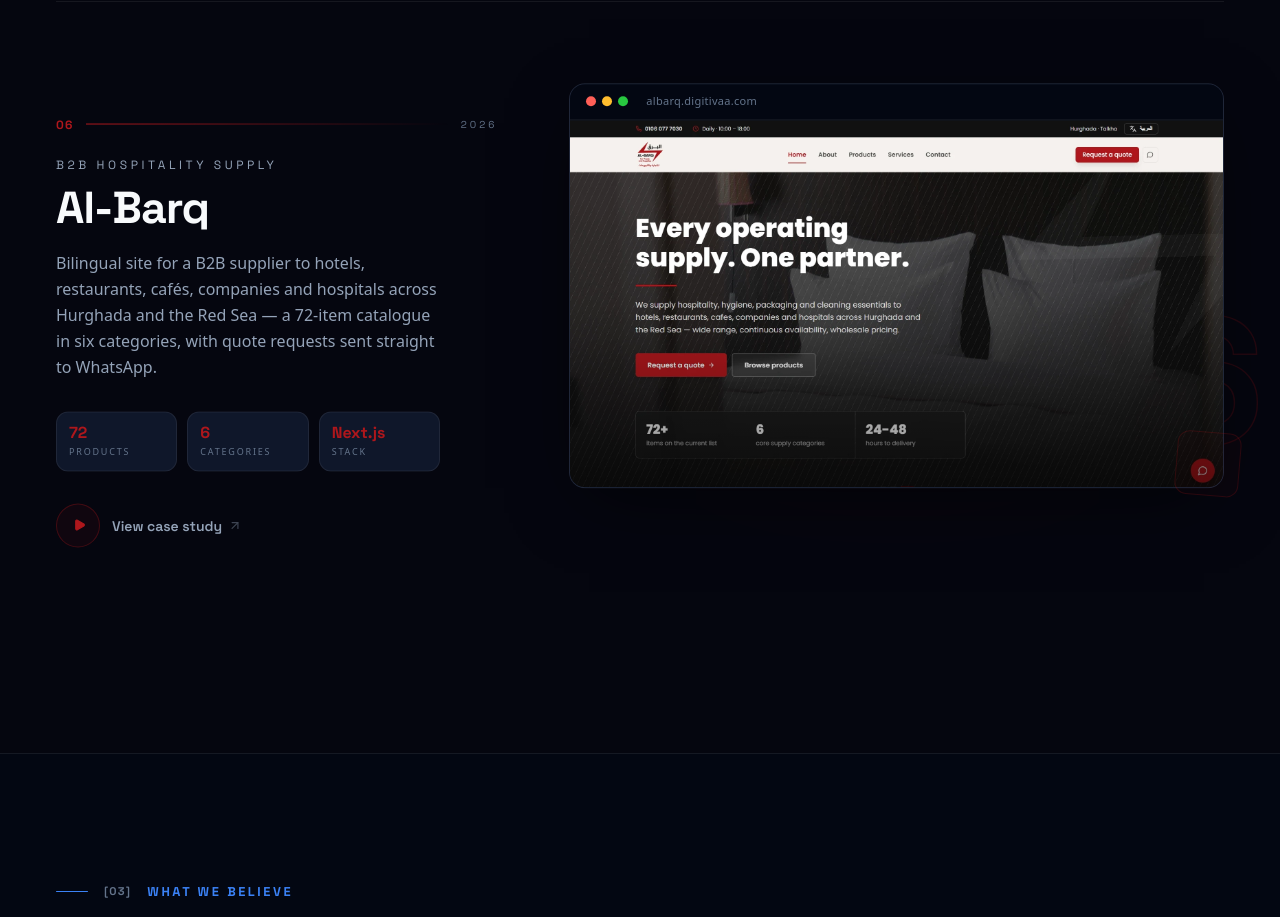
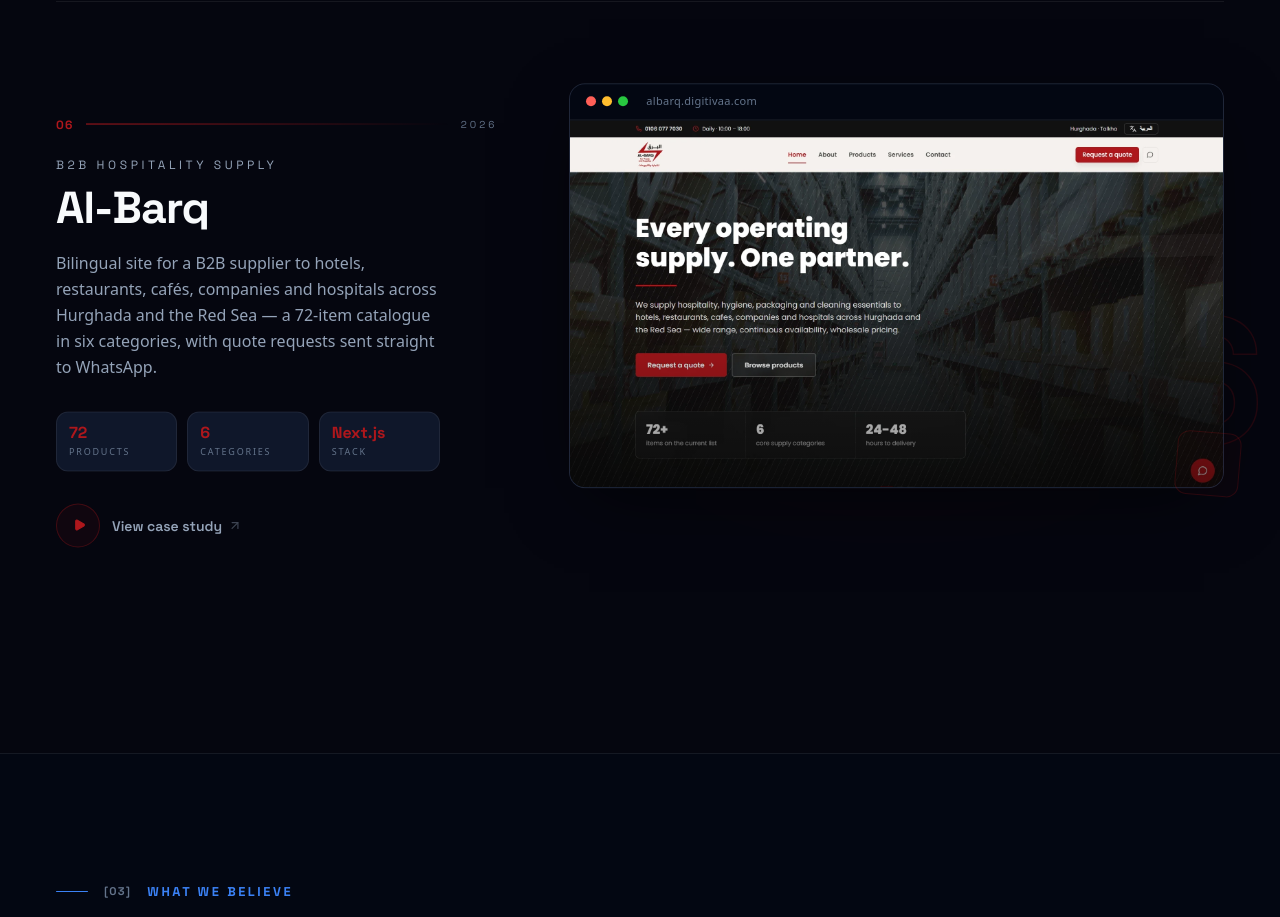
Before and after one commit to hanarabeea/digitiva-website, a Next.js app: page /en in a window 1280 px wide. Shown: the part 4940-5857 px from the top of the page. Built offline with nearby package versions, Linux system fonts and the light colour scheme.

Commit message:
Swap Al-Barq preview for the warehouse hero screenshot
Co-Authored-By: Claude Opus 5.5 <noreply@anthropic.com>
Claude-Session: https://claude.ai/code/session_01CY56EJYgkHkj4eokL2oaUw

```diff
--- a/components/Work.tsx
+++ b/components/Work.tsx
@@ -17,7 +17,7 @@ const PROJECT_META: { poster: string; video?: string; url: string; accent: strin
   { poster: "/alanod-preview.png", video: "/videos/alanood.mp4", url: "https://alanodalqadi.com", accent: "#8B5CF6" },
   { poster: "/hamid-preview.png", video: "/videos/hamid.mp4", url: "https://hamidafandi.com", accent: "#B45309" },
   { poster: "/verella-preview.webp", url: "https://verellabrands.com/en", accent: "#C9A96A" },
-  { poster: "/albarq-preview.webp", url: "https://albarq.digitivaa.com/en", accent: "#AE171C" },
+  { poster: "/albarq-hero.webp", url: "https://albarq.digitivaa.com/en", accent: "#AE171C" },
 ];
 
 type Project = Dictionary["work"]["projects"][number] & (typeof PROJECT_META)[number];
```
Also changed, not shown: public/albarq-hero.webp (added), public/albarq-preview.webp (deleted).
